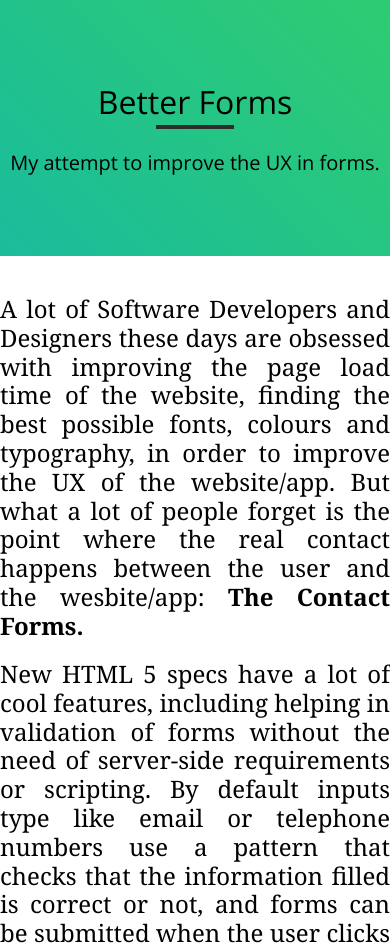
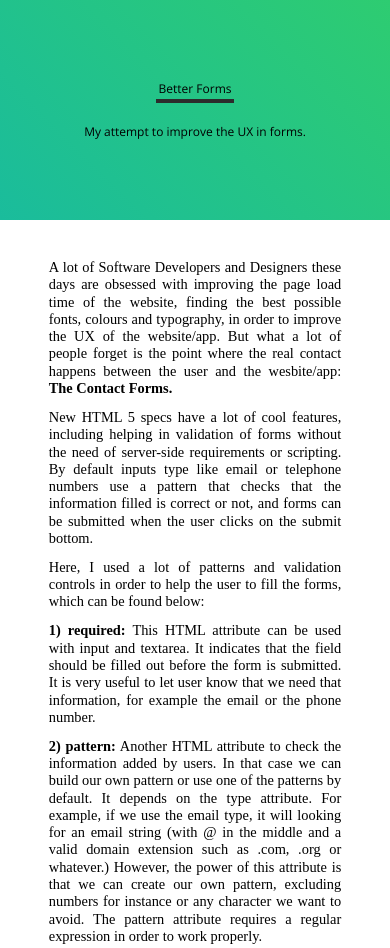
Before and after one commit to askhubchandani/better-forms, a plain HTML site: page index.html in a window 390 px wide. Shown: the top 948 px of the page. Drawn offline with nearby package versions, Linux system fonts and the light colour scheme; a script that the page names is missing.

Commit message:
Update style.css

```diff
--- a/css/style.css
+++ b/css/style.css
@@ -17,14 +17,6 @@ body {
 
 a {
     cursor: pointer;
-}
-
-.footer-hr {
-    max-width: 100%;
-    width: 100%;
-    height: 1px;
-    margin: 10px 0;
-    background: #000000;
 }
 
 .fade-in{
@@ -115,7 +107,7 @@ a {
 
 #main h1 {
     margin-bottom: 2px;
-    font-size: 32px;
+    font-size: 100%;
     font-family: 'Open Sans', arial, sans-serif;
     font-weight: 400;
 }
@@ -130,7 +122,7 @@ a {
 
 #main p {
     padding: 0 3px;
-    font-size: 20px;
+    font-size: 100%;
     font-family: 'Open Sans', arial, sans-serif;
     font-weight: 400;
 }
@@ -145,15 +137,23 @@ a {
 .feature article {
     text-align: justify;
     margin: 10% auto;
-    max-width: 900px;
+    max-width: 75%;
 }
 
 .feature article p {
-    font-family: "Georgia";
-    font-size: 1.5em;
+    font-family: "Patua One";
+    font-size: 120%;
     line-height: 1.2;
     color: #000000;
-    margin-bottom: 5%;
+    margin-bottom: 4%;
+}
+
+@media only screen and (max-width: 400px) {
+ body { font-size:75%;}
+}
+
+@media only screen and (max-width: 400px) {
+ #main h1 { font-size:100%;}
 }
 
 @media screen and (min-width: 810px) {
```
